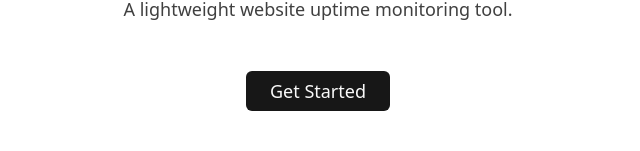
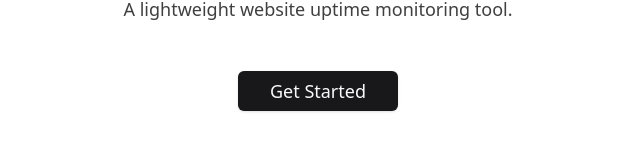
Before and after one commit to Mohammad-Gharbi/PingPal, a Next.js app: page / in a window 1280 px wide. Shown: the part 309-460 px from the top of the page, without its empty margins (322-962 px from the left). Built offline with nearby package versions, Linux system fonts and the light colour scheme; no server answers.

Commit message:
shadcn button

```diff
--- a/components/ui/button.tsx
+++ b/components/ui/button.tsx
@@ -5,27 +5,26 @@
 import { cn } from "@/lib/utils"
 
 const buttonVariants = cva(
-  "inline-flex items-center justify-center gap-2 whitespace-nowrap rounded-md text-sm font-medium transition-all disabled:pointer-events-none disabled:opacity-50 [&_svg]:pointer-events-none [&_svg:not([class*='size-'])]:size-4 shrink-0 [&_svg]:shrink-0 outline-none focus-visible:border-neutral-950 focus-visible:ring-neutral-950/50 focus-visible:ring-[3px] aria-invalid:ring-red-500/20 dark:aria-invalid:ring-red-500/40 aria-invalid:border-red-500 dark:focus-visible:border-neutral-300 dark:focus-visible:ring-neutral-300/50 dark:aria-invalid:ring-red-900/20 dark:dark:aria-invalid:ring-red-900/40 dark:aria-invalid:border-red-900",
+  "inline-flex items-center justify-center gap-2 whitespace-nowrap rounded-md text-sm font-medium transition-colors focus-visible:outline-none focus-visible:ring-1 focus-visible:ring-ring disabled:pointer-events-none disabled:opacity-50 [&_svg]:pointer-events-none [&_svg]:size-4 [&_svg]:shrink-0",
   {
     variants: {
       variant: {
         default:
-          "bg-neutral-900 text-neutral-50 shadow-xs hover:bg-neutral-900/90 dark:bg-neutral-50 dark:text-neutral-900 dark:hover:bg-neutral-50/90",
+          "bg-primary text-primary-foreground shadow hover:bg-primary/90",
         destructive:
-          "bg-red-500 text-white shadow-xs hover:bg-red-500/90 focus-visible:ring-red-500/20 dark:focus-visible:ring-red-500/40 dark:bg-red-500/60 dark:bg-red-900 dark:hover:bg-red-900/90 dark:focus-visible:ring-red-900/20 dark:dark:focus-visible:ring-red-900/40 dark:dark:bg-red-900/60",
+          "bg-destructive text-destructive-foreground shadow-sm hover:bg-destructive/90",
         outline:
-          "border bg-white shadow-xs hover:bg-neutral-100 hover:text-neutral-900 dark:bg-neutral-200/30 dark:border-neutral-200 dark:hover:bg-neutral-200/50 dark:bg-neutral-950 dark:hover:bg-neutral-800 dark:hover:text-neutral-50 dark:dark:bg-neutral-800/30 dark:dark:border-neutral-800 dark:dark:hover:bg-neutral-800/50",
+          "border border-input bg-background shadow-sm hover:bg-accent hover:text-accent-foreground",
         secondary:
-          "bg-neutral-100 text-neutral-900 shadow-xs hover:bg-neutral-100/80 dark:bg-neutral-800 dark:text-neutral-50 dark:hover:bg-neutral-800/80",
-        ghost:
-          "hover:bg-neutral-100 hover:text-neutral-900 dark:hover:bg-neutral-100/50 dark:hover:bg-neutral-800 dark:hover:text-neutral-50 dark:dark:hover:bg-neutral-800/50",
-        link: "text-neutral-900 underline-offset-4 hover:underline dark:text-neutral-50",
+          "bg-secondary text-secondary-foreground shadow-sm hover:bg-secondary/80",
+        ghost: "hover:bg-accent hover:text-accent-foreground",
+        link: "text-primary underline-offset-4 hover:underline",
       },
       size: {
-        default: "h-9 px-4 py-2 has-[>svg]:px-3",
-        sm: "h-8 rounded-md gap-1.5 px-3 has-[>svg]:px-2.5",
-        lg: "h-10 rounded-md px-6 has-[>svg]:px-4",
-        icon: "size-9",
+        default: "h-9 px-4 py-2",
+        sm: "h-8 rounded-md px-3 text-xs",
+        lg: "h-10 rounded-md px-8",
+        icon: "h-9 w-9",
       },
     },
     defaultVariants: {
@@ -35,25 +34,24 @@
   }
 )
 
-function Button({
-  className,
-  variant,
-  size,
-  asChild = false,
-  ...props
-}: React.ComponentProps<"button"> &
-  VariantProps<typeof buttonVariants> & {
+export interface ButtonProps
+  extends React.ButtonHTMLAttributes<HTMLButtonElement>,
+    VariantProps<typeof buttonVariants> {
   asChild?: boolean
-  }) {
+}
+
+const Button = React.forwardRef<HTMLButtonElement, ButtonProps>(
+  ({ className, variant, size, asChild = false, ...props }, ref) => {
     const Comp = asChild ? Slot : "button"
-
     return (
       <Comp
-      data-slot="button"
         className={cn(buttonVariants({ variant, size, className }))}
+        ref={ref}
         {...props}
       />
     )
   }
+)
+Button.displayName = "Button"
 
 export { Button, buttonVariants }
--- a/package.json
+++ b/package.json
@@ -13,7 +13,7 @@
   "dependencies": {
     "@next-auth/prisma-adapter": "^1.0.7",
     "@radix-ui/react-dropdown-menu": "^2.0.5",
-    "@radix-ui/react-slot": "^1.0.2",
+    "@radix-ui/react-slot": "^1.2.3",
     "@testing-library/jest-dom": "^6.0.1",
     "@testing-library/react": "^14.0.0",
     "@types/bcryptjs": "^2.4.6",
```
Also changed, not shown: 1 other file (tests, documents, lock files or other folders). Lines whose indentation alone changed are shown as unchanged.
